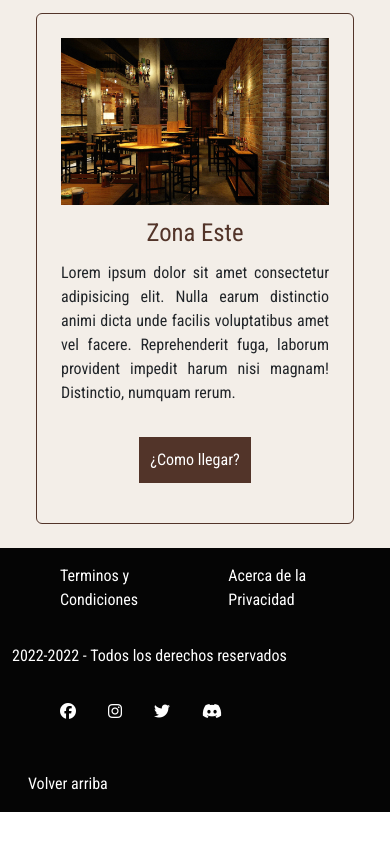
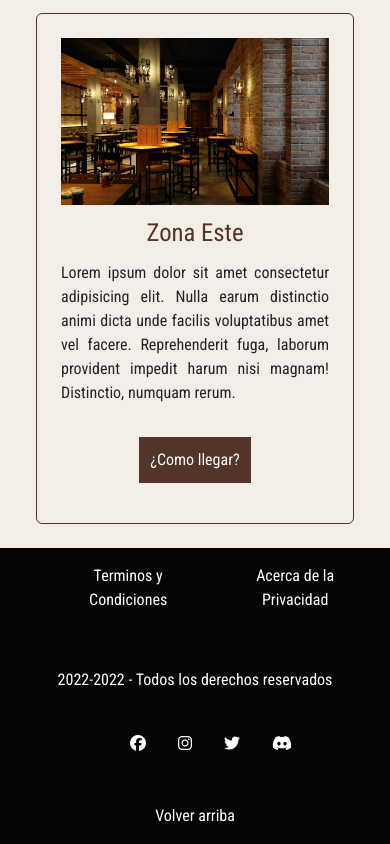
Before and after one commit to JuanCruzOrtega/PF_JuanCruzOrtega, a plain HTML site: page vistas/locales.html in a window 390 px wide. Shown: the part 1914-2758 px from the top of the page. Before the commit the page ends 2726 px from the top, so only its background shows below. Drawn offline with nearby package versions, Linux system fonts and the light colour scheme.

Commit message:
5to commit: Locales con responsive y bootstrap

```diff
--- a/estilos/style.css
+++ b/estilos/style.css
@@ -450,6 +450,7 @@ h1 {
 
 .pie__item1 {
     list-style-type: none;
+    margin: 1.rem;
 }
 
 .pie__lista1 {
@@ -457,16 +458,21 @@ h1 {
     flex-direction: row;
     justify-content: center;
     align-items: center;
+
 }
 
 
 .pie__texto {
     color: #ffffff;
+    margin: 1.5rem;
+    text-align: center;
+
 }
 
 
 .pie__anchor {
     display: inline-block;
+    text-align: center;
     text-decoration: none;
     color: #ffffff;
     margin: 0.5rem;
@@ -478,6 +484,7 @@ h1 {
 .pie__div {
     display: flex;
     align-items: center;
+    justify-content: space-around;
 }
 
 .pie__lista2 {
--- a/vistas/locales.html
+++ b/vistas/locales.html
@@ -98,16 +98,16 @@
 
     <footer class="pie container-fluid">
         <div class="row">
-            <div class="pie__div col-md-3">
+            <div class="pie__div col-sm-6 col-md-3">
                 <ul class="pie__lista1">
                     <li class="pie__item1"><a class="pie__anchor" href="#heading">Terminos y Condiciones</a></li>
                     <li class="pie__item1"><a class="pie__anchor" href="#heading">Acerca de la Privacidad</a></li>
                 </ul>
             </div>
-            <div class="pie__div col-md-3">
+            <div class="pie__div col-sm-6 col-md-3">
                 <p class="pie__texto">2022-2022 - Todos los derechos reservados</p>
             </div>
-            <div class="pie__div col-md-3">
+            <div class="pie__div col-sm-6 col-md-3">
                 <ul class="pie__lista2">
                     <li class="pie__item2"><a class="pie__anchor" href="https://facebook.com"><i
                                 class="fa-brands fa-facebook"></i></a></li>
@@ -119,7 +119,7 @@
                                 class="fa-brands fa-discord"></i></a></li>
                 </ul>
             </div>
-            <div class="pie__div col-md-3"><a class="pie__anchor--activo" href="#heading">Volver arriba</a>
+            <div class="pie__div col-sm-6 col-md-3"><a class="pie__anchor--activo" href="#heading">Volver arriba</a>
             </div>
         </div>
     </footer>
```
